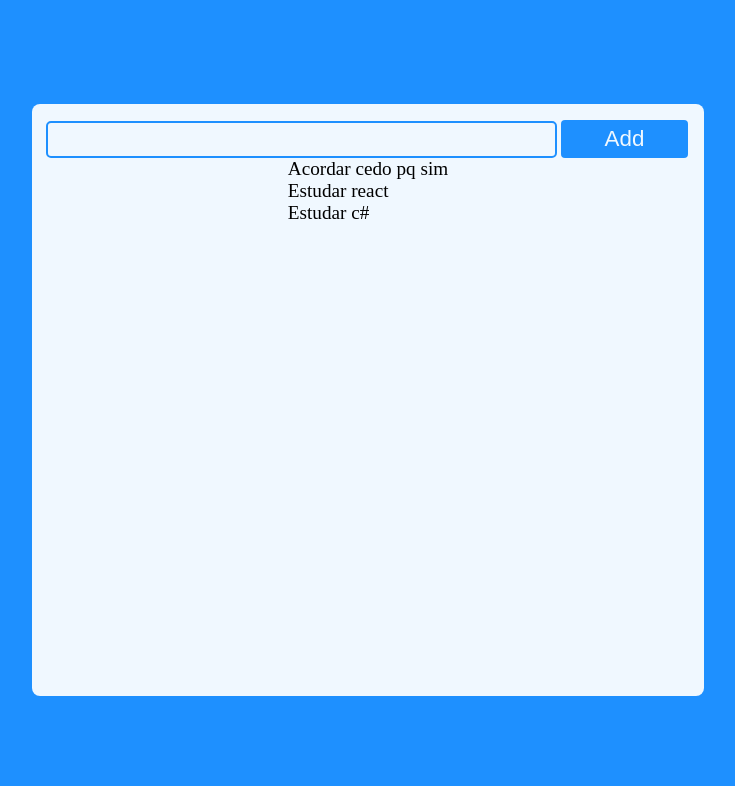
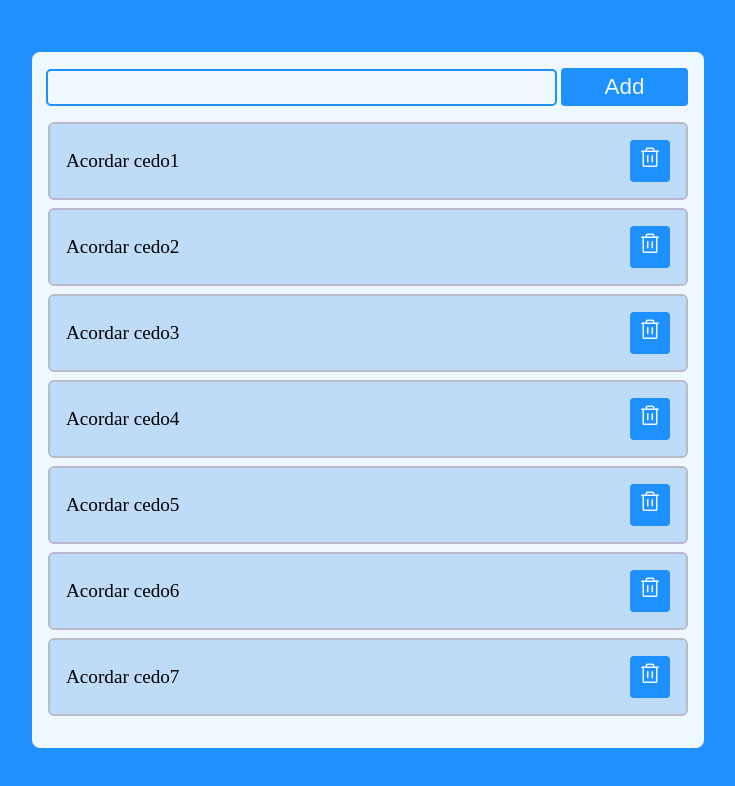
Before and after one commit to estudossbh/crud-react, a React (Create React App) app: page / in a window 1280 px wide. Shown: the top 786 px of the page, without its empty margins (272-1007 px from the left). Built offline with nearby package versions, Linux system fonts and the light colour scheme.

Commit message:
fazendo o componente de lista e list item

```diff
--- /dev/null
+++ b/src/components/list-item/index.css
@@ -0,0 +1,11 @@
+.list-item {
+  padding: 16px;
+  margin-bottom: 8px;
+  box-sizing: border-box;
+  background-color: var(--secondary);
+  border: 2px solid #babaca;
+  border-radius: 6px;
+  display: flex;
+  justify-content: space-between;
+  align-items: center;
+}
--- /dev/null
+++ b/src/components/list-item/index.tsx
@@ -0,0 +1,20 @@
+import Text from '../text';
+import { IListItemProps } from './props';
+import './index.css';
+
+const Index: React.FC<IListItemProps> = ({
+  text, actionButton: ActionButton
+}) => {
+  const handleClick = (id: string) => {
+    console.log(id + 'teste boladao');
+  }
+
+  // Aqui de fato renderiza o botão. #5
+  // É neste ponto que de fato se tem as props informadas com seus respectivos valores (#1)
+  return (<li className='list-item'>
+    <Text value={text} />
+    {ActionButton && <ActionButton type='button' onClick={() => handleClick(text)} />}
+  </li>);
+};
+
+export default Index;
--- /dev/null
+++ b/src/components/list-item/props.ts
@@ -0,0 +1,6 @@
+import { IButtonProps } from "../button/props";
+
+export interface IListItemProps {
+  text: string;
+  actionButton?: React.FC<IButtonProps>;
+}
--- /dev/null
+++ b/src/components/list/index.css
@@ -0,0 +1,5 @@
+.list {
+  list-style: none;
+  width: 100%;
+  padding: 0px;
+}
--- /dev/null
+++ b/src/components/list/index.tsx
@@ -0,0 +1,14 @@
+import ListItem from "../list-item";
+import { IListProps } from "./props";
+import './index.css';
+
+const Index: React.FC<IListProps> = ({
+  data
+}) => {
+  // Abaixo, 'bypassa' botão para actionButton do item. #3
+  return (<ul className='list'>
+    {data.map(item => <ListItem key={item.text} text={item.text} actionButton={item.actionButton} />)}
+  </ul>);
+};
+
+export default Index;
--- /dev/null
+++ b/src/components/list/props.ts
@@ -0,0 +1,10 @@
+import { IButtonProps } from "../button/props";
+
+interface IListItemData {
+  text: string;
+  actionButton?: React.FC<IButtonProps>;
+}
+
+export interface IListProps {
+  data: IListItemData[];
+}
--- a/src/index.css
+++ b/src/index.css
@@ -1,6 +1,7 @@
 :root {
   --primary: dodgerblue;
   --primary-hover: rgb(29, 116, 203);
+  --secondary: rgb(190, 219, 248);
   /* --primary: #596E63; */
   /* --secondary: #BAD9D9; */
   --white: aliceblue;
--- a/src/pages/home/index.css
+++ b/src/pages/home/index.css
@@ -35,3 +35,7 @@
 .home-header>button {
   width: 20%;
 }
+
+.home-content {
+  width: 100%;
+}
--- a/src/pages/home/index.tsx
+++ b/src/pages/home/index.tsx
@@ -1,8 +1,18 @@
 import React from 'react';
 import Input from '../../components/input';
 import Button from '../../components/button';
-import Text from '../../components/text';
 import './index.css';
+import List from '../../components/list';
+import { Trash } from 'phosphor-react';
+import { IButtonProps } from '../../components/button/props';
+
+// Componente Botao Criado
+// Aqui se especifica que ele vai receber estas props. #1
+const ButtonDelete: React.FC<IButtonProps> = ({
+  ...props
+}) => {
+  return (<Button {...props} icon={Trash} color='primary' />);
+}
 
 const Index = () => {
   var [value, setValue] = React.useState('');
@@ -18,9 +28,16 @@ const Index = () => {
         <Button type='button' text='Add' color='primary' />
       </div>
       <div className='home-content'>
-        <div> <Text value='Acordar cedo pq sim' /></div>
-        <div> <Text value='Estudar react' /> </div>
-        <div> <Text value='Estudar c#' /> </div>
+        {/* Abaixo, se informa o botao para cada elemento da lista. #2 */}
+        <List data={[
+          { text: 'Acordar cedo1', actionButton: ButtonDelete },
+          { text: 'Acordar cedo2', actionButton: ButtonDelete },
+          { text: 'Acordar cedo3', actionButton: ButtonDelete },
+          { text: 'Acordar cedo4', actionButton: ButtonDelete },
+          { text: 'Acordar cedo5', actionButton: ButtonDelete },
+          { text: 'Acordar cedo6', actionButton: ButtonDelete },
+          { text: 'Acordar cedo7', actionButton: ButtonDelete }
+        ]} />
       </div>
     </div>
   </div>);
```
